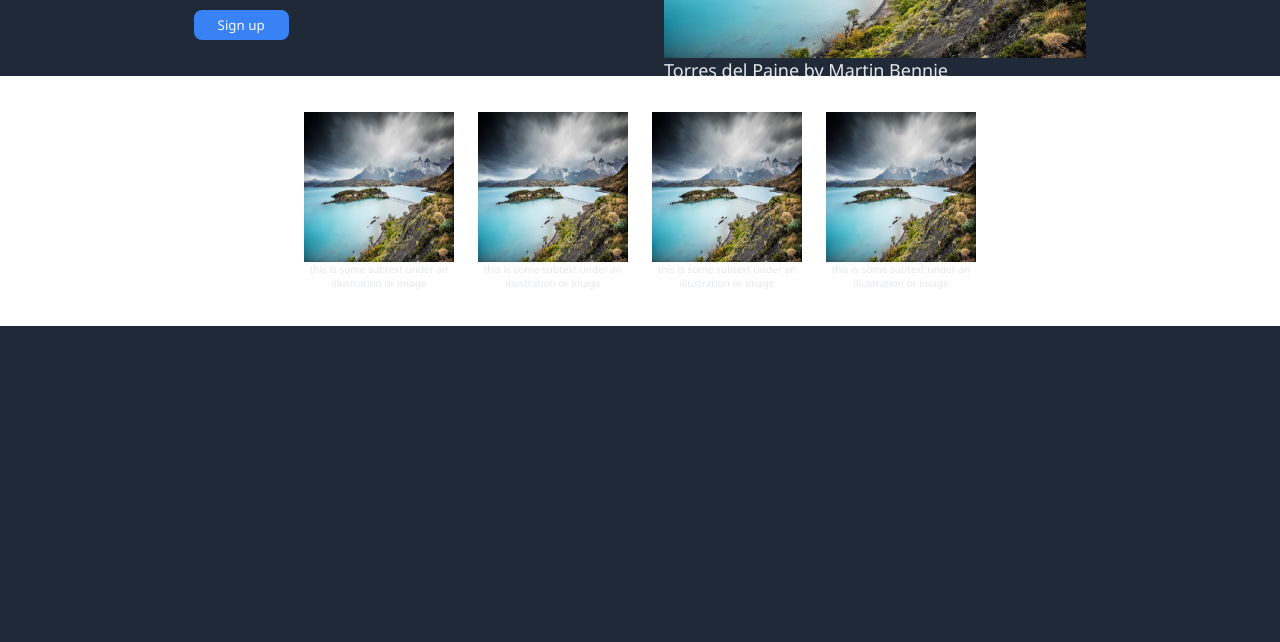
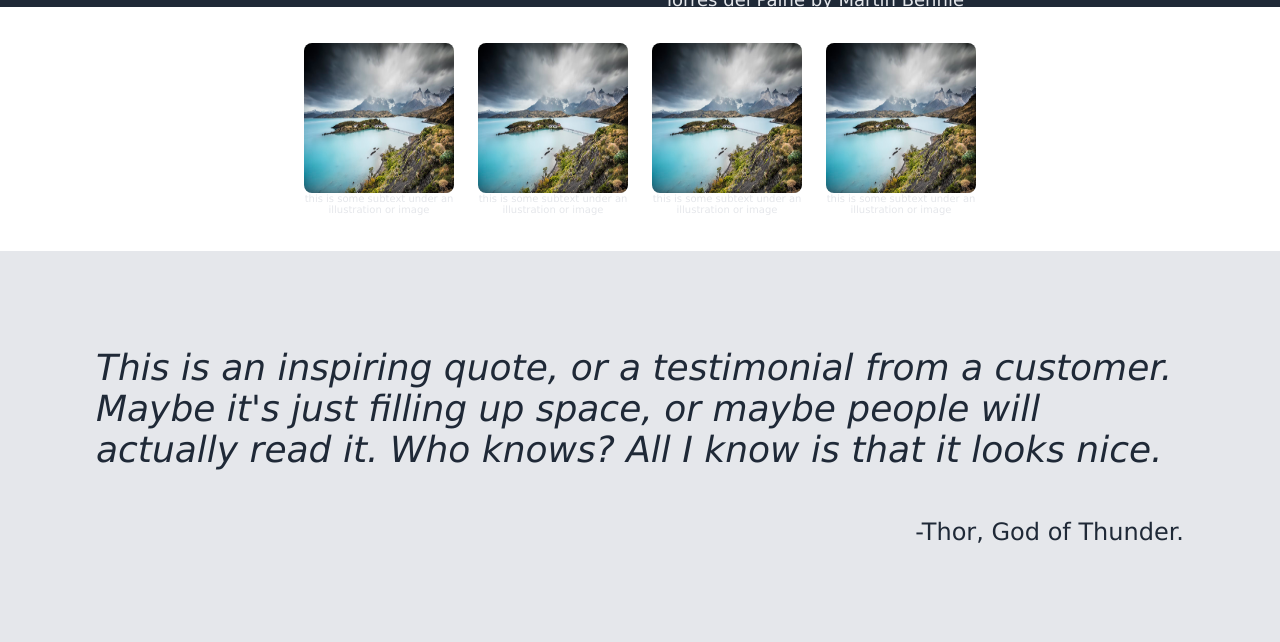
Before and after one commit to RealPerro/odin-landing-page, a plain HTML site: page index.html in a window 1280 px wide. Shown: the part 377-1019 px from the top of the page. Before the commit the page ends 800 px from the top, so only its background shows below. Drawn offline with Linux system fonts and the light colour scheme.

Commit message:
add quote

```diff
--- a/index.html
+++ b/index.html
@@ -51,7 +51,11 @@
         </div>
     </div>
 
-    <div class = "quote"></div>
+    <div class = "quote">
+        <p id = "quote1">This is an inspiring quote, or a testimonial from a customer. Maybe it's just filling up space, or maybe people will actually read it. Who knows? All I know is that it looks nice.</p>
+        <p id = "thor">-Thor, God of Thunder.</p>
+    </div>
+
     <div class = "call-action"></div>
     <div class = "footer"></div>
 </body>
--- a/style.css
+++ b/style.css
@@ -2,7 +2,7 @@
     box-sizing: border-box;
     margin:0;
     padding:0;
-    font-family: 'Segoe UI', Tahoma, Geneva, Verdana, sans-serif;
+    font-family:Verdana, Geneva, Tahoma, sans-serif;
 }
 
 body {
@@ -22,7 +22,7 @@ body {
     justify-content: space-around;
     align-content: center;
     padding: 10px;
-    margin-bottom: 100px;
+    margin-bottom: 36px;
 }
 
 .logo-text {
@@ -97,6 +97,7 @@ button {
 .card img {
     width: 150px;
     height: 150px;
+    border-radius: 8px;
 }
 
 .card p {
@@ -104,3 +105,25 @@ button {
     text-align: center;
     max-width: 100%;
 }
+
+.quote {
+    background-color: #e5e7eb;
+    flex-flow: column;
+    display: flex;
+    color: #1f2937;
+    padding: 96px;
+    justify-content: center;
+    align-content: center;
+    gap:48px;
+}
+
+#quote1 {
+    font-size: 36px;
+    font-style: italic;
+    color: #1f2937
+}
+
+#thor {
+    font-size: 24px;
+    align-self: flex-end;
+}
```
